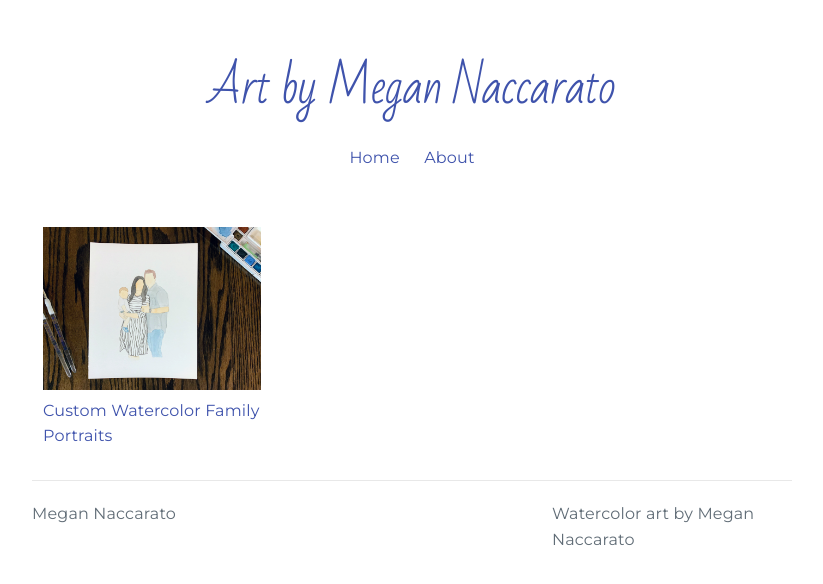
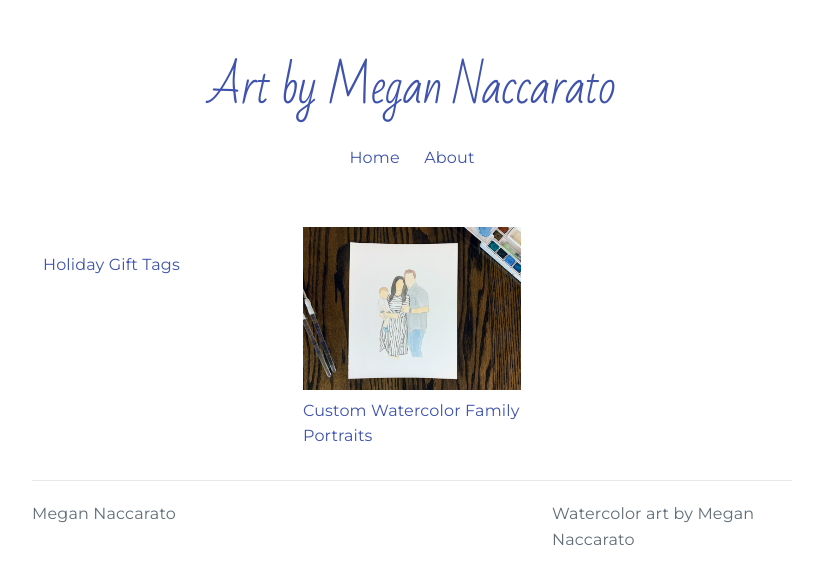
Before and after one commit to naccrat/megan, a Jekyll site: the page built from index.html, in a window 1280 px wide. Shown: the top 584 px of the page, without its empty margins (228-1051 px from the left). Built offline with Jekyll 4.4.1, drawn with Linux system fonts in a browser that asks for light colours.

Commit message:
Update from Forestry.io - Published holiday-tags.md

```diff
--- a/_drafts/holiday-tags.md
+++ b/_posts/2018-12-03-holiday-tags.md
@@ -1,9 +1,10 @@
 ---
-title: Holiday Tags
+title: Holiday Gift Tags
 date: 2018-12-03 23:28:30 +0000
 layout: post
 preview: ''
-tags: []
+tags:
+- Gift tags
 
 ---
 Custom Watercolor Holiday Gift Tags
```
Also changed, not shown: .forestry/front_matter/templates/welcome-to-jekyll.yml.
